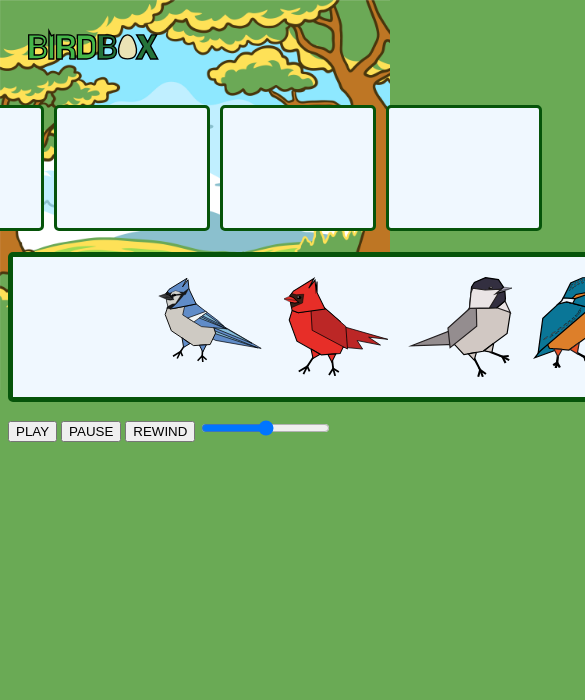
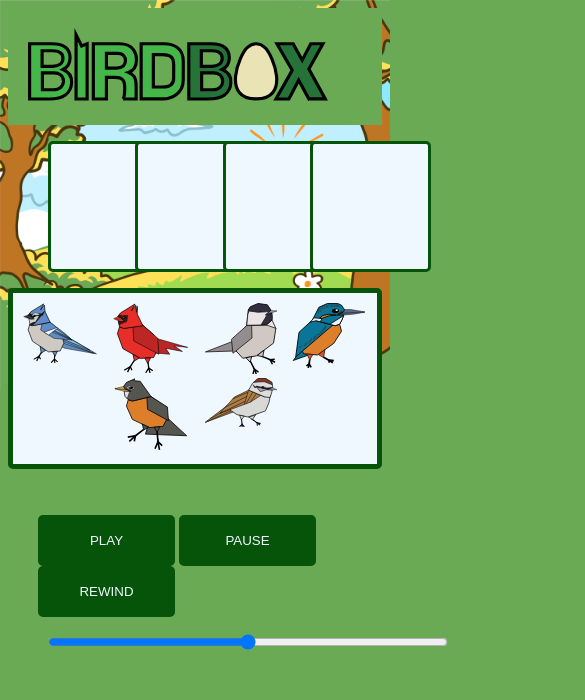
Before and after one commit to LS-GIT11/seif_laila_musicmixerfinal, a plain HTML site: page index.html in a window 390 px wide. Shown: the top 700 px of the page, 585 px wide, since content can reach past the window. Drawn offline with Linux system fonts and the light colour scheme.

Commit message:
making it look better (css, html)
i just tried to fix mistakes, somewhat responsive, and overall not so bad looking

```diff
--- a/css/main.css
+++ b/css/main.css
@@ -9,13 +9,16 @@ body{
     background-color: #6aaa55;
 }
 
+
+
 header{
     padding: 20px;
+    background-color: #6aaa55;
+    margin: 0;
 }
 
 #logo{
-    width: 35%;
-    max-width: 300px;
+    width: 300px;
 }
 
 #birds{
@@ -23,27 +26,6 @@ header{
     border: solid 5px #06540a;
     border-radius: 5px;
     background-color: aliceblue;
-    flex-direction: row;
-
-    /*i was so sick of the sizing changing as i scaled the page, so i forced it to stay the same...*/
-    width: 1000px;
-    max-height: 120px;
-    min-height: 120px;
-    height: 120px;
-
-
-}
-
-ul{
-    display: flex;
-    flex-direction: row;
-    justify-content: center;
-}
-
-.bird{
-    width: 105px;
-    margin: 10px;
-
 }
 
 li{
@@ -51,18 +33,43 @@ li{
 }
 
 .dz{
-    max-width: 150px;
-    min-width: 150px;
-    width: 150px;
-    max-height: 120px;
-    min-height: 120px;
-    height: 120px;
+    width: 115px;
+    height: 125px;
     border: 3px solid #06540a;
     border-radius: 5px;
-    margin: 5px;
     background-color: aliceblue;
+    overflow-x: visible;
+    overflow-y: visible;
 }
 
 button{
+  border: #06540a solid 3px;
+  border-radius: 5px;
+  background-color: #06540a;
+  color: aliceblue;
+  padding: 15px;
+  width: 137px;
+}
 
+button:hover{
+    background-color: #6aaa55;
+    color: #06540a;
+    font-weight: bolder;
 }
+
+#audio-controls{
+    padding: 30px;
+    background-color: #6aaa55;
+}
+
+#bluejay:hover, #cardinal:hover, #chickadee:hover, #kingfisher:hover, #robin:hover, #sparrow:hover{
+    filter: brightness(120%);
+    filter: contrast(140%);
+}
+
+#volumeControl {
+    background: #06540a;
+    width: 400px;
+    height: 30px;
+    margin: 10px;
+}
--- a/index.html
+++ b/index.html
@@ -5,12 +5,14 @@
     <meta name="viewport" content="width=device-width, initial-scale=1.0">
     <title>BirdBox</title>
     <link href="css/main.css" rel="stylesheet">
+    <link href="css/grid.css" rel="stylesheet">
+
 </head>
 <body>
 <h1 class="hidden">music mixer - birdbox</h1>
-    <header class="grid-con" id="logo">
-
-        <svg id="Layer_2" data-name="Layer 2" xmlns="http://www.w3.org/2000/svg" viewBox="0 0 246.05 59.51">
+    <header class="grid-con">
+<div id="logo" class="col-span-1">
+    <svg id="Layer_2" data-name="Layer 2" xmlns="http://www.w3.org/2000/svg" viewBox="0 0 246.05 59.51">
             <g id="logo">
               <g id="Bird">
                 <path id="B" d="M19.76,12.95c11.69,0,14.73,5.66,14.73,11.63,0,6.53-3.79,8.45-5.78,9.45,5.53,2.18,7.21,5.72,7.03,10.69-.31,9.08-7.21,13.49-18.22,13.49H1.3V12.95h18.46ZM20.07,31.42c4.85,0,8.58-2.11,8.58-6.65,0-4.04-3.23-6.09-8.89-6.09h-8.21v12.75h8.52ZM20.82,50.69c5.66,0,8.27-3.48,8.27-6.96,0-4.66-3.61-6.9-7.77-6.9h-9.51v13.86h9.01Z" fill="#45b649" stroke="#000" stroke-miterlimit="10" stroke-width="2.59"/>
@@ -25,13 +27,14 @@
               </g>
             </g>
           </svg>
+</div>
 
     </header>
 
     <section>
         <h2 class="hidden">drag to area</h2>
         <ul class="grid-con" id="drop-zones">
-            <li class="dz col-span-1" id="1"></li>
+            <li class="dz col-span-1 m-col-start-3" id="1"></li>
             <li class="dz col-span-1" id="2"></li>
             <li class="dz col-span-1" id="3"></li>
             <li class="dz col-span-1" id="4"></li>
@@ -45,7 +48,7 @@
     <section>
         <h2 class="hidden">bird's default spot/drag from</h2>
         <ul id="birds" class="grid-con">
-            <li data-trackref="bluejay" draggable="true" id="bluejay">
+            <li data-trackref="bluejay" draggable="true" id="bluejay" class="col-span-1 m-col-span-1 m-col-start-2">
                 <svg class="bird" id="Layer_2" data-name="Layer 2" xmlns="http://www.w3.org/2000/svg" viewBox="0 0 152.5 124.34">
                     <g id="blue-icon">
                       <g id="blue-beak">
@@ -92,7 +95,7 @@
                   </svg>
             </li>
 
-            <li data-trackref="cardinal" draggable="true" id="cardinal">
+            <li data-trackref="cardinal" draggable="true" id="cardinal" class="col-span-1 m-col-span-1">
                 <svg id="Layer_2" class="bird" data-name="Layer 2" xmlns="http://www.w3.org/2000/svg" viewBox="0 0 134.42 126.88">
                     <g id="card-icon">
                       <g id="card-beak">
@@ -130,7 +133,7 @@
                   </svg>
             </li>
 
-            <li data-trackref="chickadee" draggable="true" id="chickadee">
+            <li data-trackref="chickadee" draggable="true" id="chickadee" class="col-span-1 m-col-span-1">
                 <svg class="bird" id="Layer_2" data-name="Layer 2" xmlns="http://www.w3.org/2000/svg" viewBox="0 0 89.29 85.16">
                     <g id="dee-icon">
                       <g id="chick-beak">
@@ -169,7 +172,7 @@
                   </svg>
             </li>
 
-            <li data-trackref="kingfisher" draggable="true" id="kingfisher">
+            <li data-trackref="kingfisher" draggable="true" id="kingfisher" class="col-span-1 m-col-span-1">
                 <svg class="bird" id="Layer_2" data-name="Layer 2" xmlns="http://www.w3.org/2000/svg" viewBox="0 0 90.18 78.55">
                     <g id="king-icon">
                       <g id="king-beak">
@@ -262,7 +265,7 @@
                   </svg>
             </li>
 
-            <li data-trackref="robin" draggable="true" id="robin">
+            <li data-trackref="robin" draggable="true" id="robin" class="col-span-1 col-start-2 m-col-span-1">
                 <svg class="bird" id="Layer_2" data-name="Layer 2" xmlns="http://www.w3.org/2000/svg" viewBox="0 0 91.99 88.55">
                     <g id="robin-icon">
                       <g id="rob-beak">
@@ -303,7 +306,7 @@
                   </svg>
             </li>
 <!--when i first wrote "draggable" since i was comparing this project to my crushing bugs one, it auto added the ...="true" i thought that was wrong since it was not on the crushing bugs assignment... when doing js, it was not dragging, so i thought i had to maybe add the true here to confirm it was draggable. it ended up working and i was happy-->
-            <li data-trackref="sparrow" draggable="true" id="sparrow">
+            <li data-trackref="sparrow" draggable="true" id="sparrow" class="col-span-1 col-start-3 m-col-span-1">
                 <svg class="bird" id="Layer_2" data-name="Layer 2" xmlns="http://www.w3.org/2000/svg" viewBox="0 0 110.52 73.2">
                     <g id="spar-icon">
                       <g id="chick-beak">
@@ -357,11 +360,11 @@
         </ul>
     </section>
 
-    <section class="audio-controls">
+    <section id="audio-controls">
       <button id="playButton">PLAY</button>
       <button id="pauseButton">PAUSE</button>
       <button id="rewindButton">REWIND</button>
-      <input id="volumeControl" type="range" min="0" max="100" step="1">
+      <input id="volumeControl" type="range" min="0" max="100" step="1" class="col-span-1">
     </section>
 
 <script src="js/main.js"></script>
```
Also changed, not shown: 4 other files.
